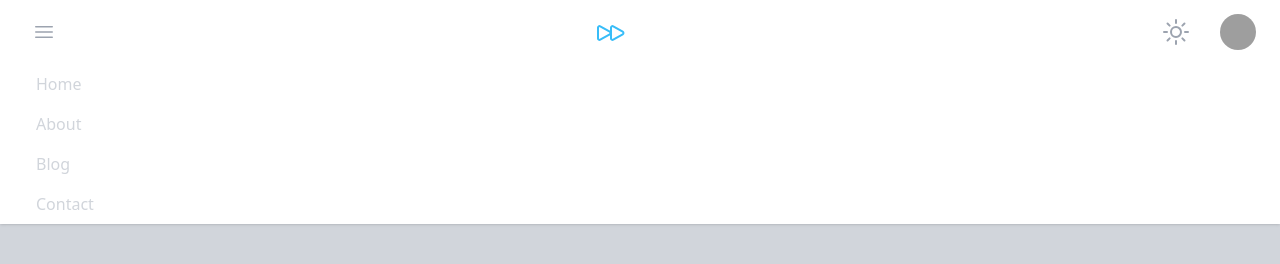
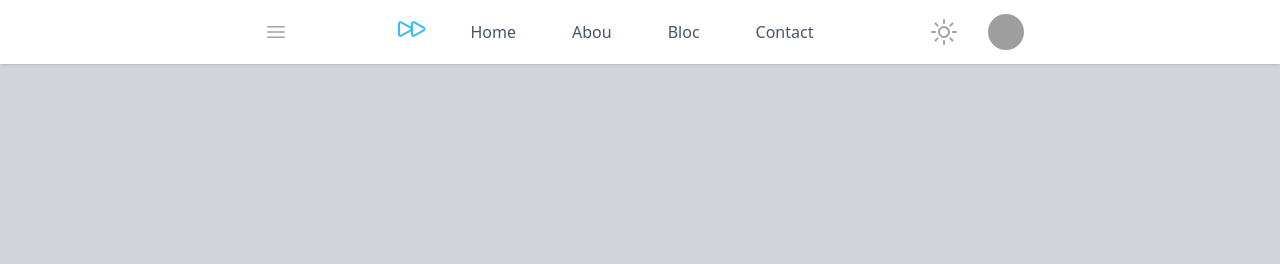
Before and after one commit to gregorio-corchado-02/TailwindCSS, a website built with Vite: page index.html in a window 1280 px wide. Built offline with nearby package versions, Linux system fonts and the light colour scheme; grey boxes are pictures that could not be loaded.

Commit message:
Se Termino la navbar

```diff
--- a/index.html
+++ b/index.html
@@ -13,18 +13,32 @@
 
 
     <header class="bg-white shadow px-6">
-        <div class="flex h-16 items-center justify-between">
+        <div class="flex h-16 items-center justify-between max-w-3xl mx-auto">
             <button class="text-gray-400 hover:text-blue-600 transitions-colors rounded p-1 m-1 focus:ring-2 focus:ring-slate-100">
                 <svg class="h-6 w-6" xmlns="http://www.w3.org/2000/svg" fill="none" viewBox="0 0 24 24" stroke-width="1.5" stroke="currentColor" class="w-6 h-6">
                 <path stroke-linecap="round" stroke-linejoin="round" d="M3.75 6.75h16.5M3.75 12h16.5m-16.5 5.25h16.5" />
                 </svg>
             </button>
 
-            <a class="text-sky-400 hover:rotate-12 duration-500" href="">
+
+            <div class="flex">
+                <a class="text-sky-400 hover:rotate-45 duration-500" href="">
                     <svg class="h-8 w-8" data-slot="icon" fill="none" stroke-width="1.5" stroke="currentColor" viewBox="0 0 24 24" xmlns="http://www.w3.org/2000/svg" aria-hidden="true">
                     <path stroke-linecap="round" stroke-linejoin="round" d="M3 8.689c0-.864.933-1.406 1.683-.977l7.108 4.061a1.125 1.125 0 0 1 0 1.954l-7.108 4.061A1.125 1.125 0 0 1 3 16.811V8.69ZM12.75 8.689c0-.864.933-1.406 1.683-.977l7.108 4.061a1.125 1.125 0 0 1 0 1.954l-7.108 4.061a1.125 1.125 0 0 1-1.683-.977V8.69Z"></path>
                     </svg>
                 </a>
+
+                <div class="space-x-8 ml-8 hidden md:flex">
+                    <a href="" class="text-slate-600 px-3 py-2 hover:text-sky-500 transitions-colors">Home</a>
+                    <a href="" class="text-slate-600 px-3 py-2 hover:text-sky-500 transitions-colors">Abou</a>
+                    <a href="" class="text-slate-600 px-3 py-2 hover:text-sky-500 transitions-colors">Bloc</a>
+                    <a href="" class="text-slate-600 px-3 py-2 hover:text-sky-500 transitions-colors">Contact</a>
+                </div>
+
+
+            </div>
+
+
 
             <div class="flex">
                 <button class="px-1 text-gray-400 hover:bg-sky-400 hover:text-white rounded-full transitions-colors focus:ring-2 focus:ring-slate-200">
@@ -37,10 +51,13 @@
 
         </div>
 
+        <div class="space-y-1 border-t pb-3 pt-2 md:hidden">
             <a href="" class="block rounded-md px-3 py-2 hover:bg-sky-400 hover:text-white transitions-colors text-gray-300">Home</a>
             <a href="" class="block rounded-md px-3 py-2 hover:bg-sky-400 hover:text-white transitions-colors text-gray-300">About</a>
             <a href="" class="block rounded-md px-3 py-2 hover:bg-sky-400 hover:text-white transitions-colors text-gray-300">Blog</a>
             <a href="" class="block rounded-md px-3 py-2 hover:bg-sky-400 hover:text-white transitions-colors text-gray-300">Contact</a>
+        </div>
+
 
     </header>
 
```
Lines whose indentation alone changed are shown as unchanged.
